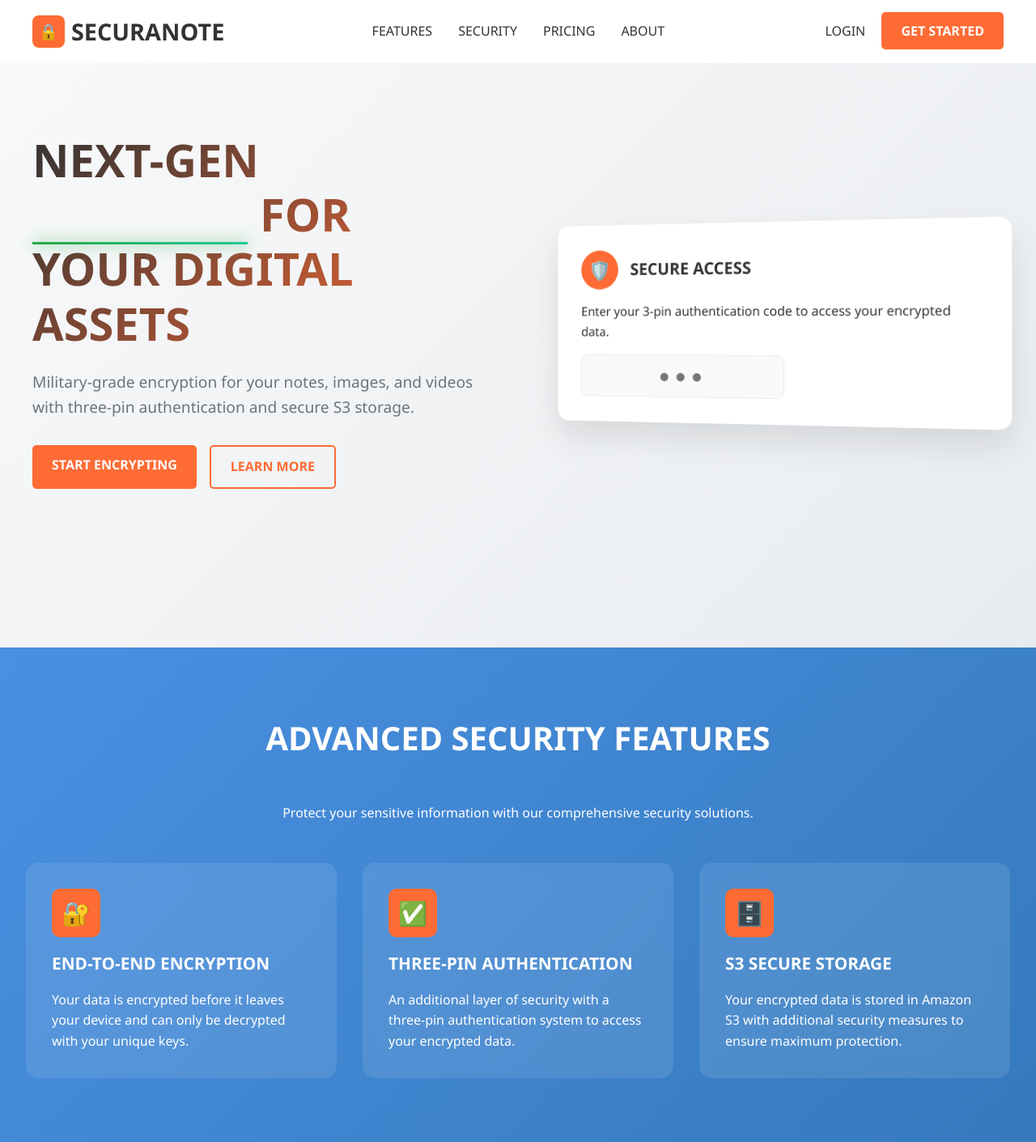
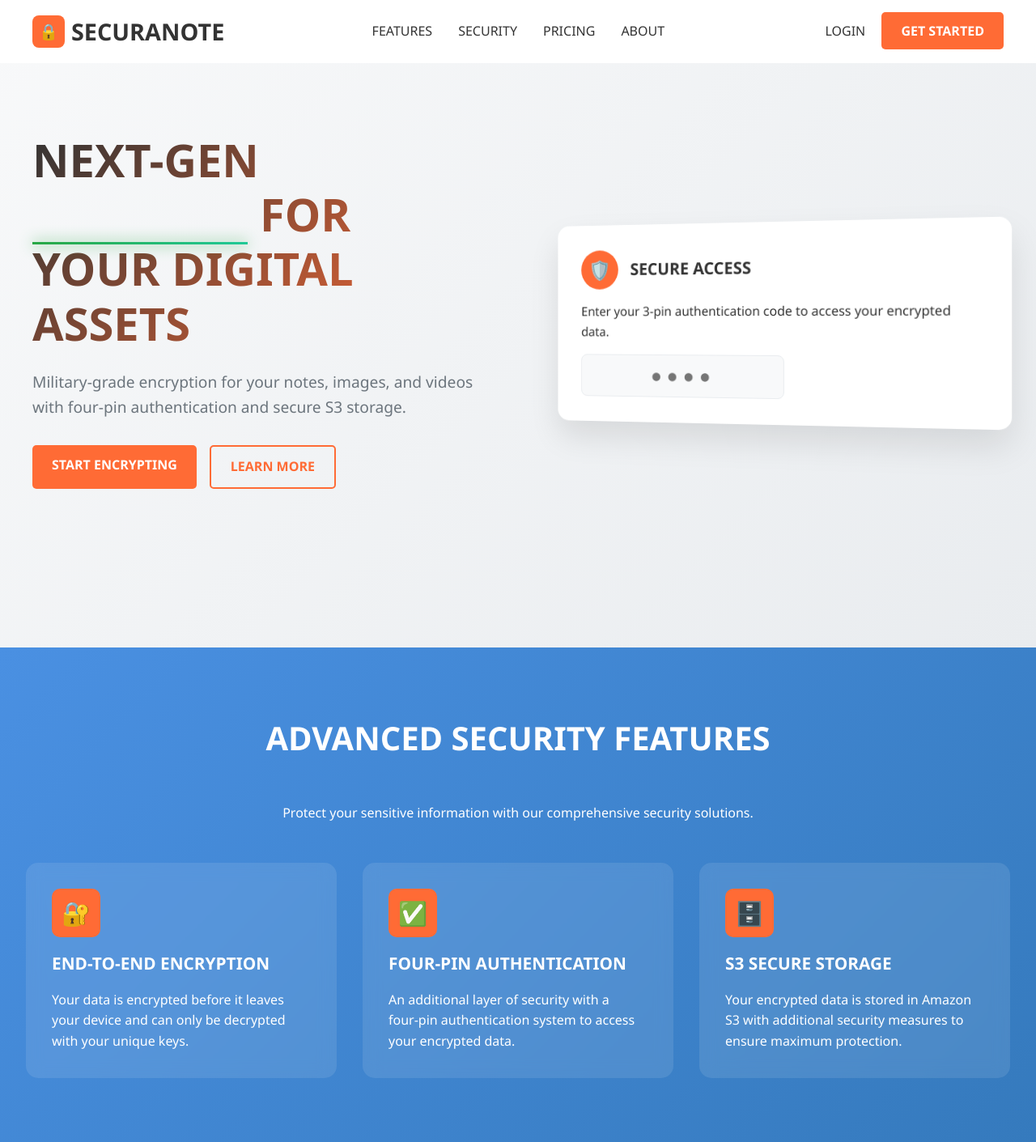
Before and after one commit to Aparna-26-02/Securanote, a Flask app: page / in a window 1280 px wide. Shown: the top 1411 px of the page at 81% size. Run offline with Flask 3, Linux system fonts and the light colour scheme; parts of the project's set-up code (start-up, migrations or seed data) failed here and were passed over.

Commit message:
Update index.html

```diff
--- a/Securanote/securanote/templates/index.html
+++ b/Securanote/securanote/templates/index.html
@@ -163,7 +163,7 @@
           ASSETS
         </h1>
         <p class="hero-subtitle">
-          Military-grade encryption for your notes, images, and videos with three-pin authentication and secure S3 storage.
+          Military-grade encryption for your notes, images, and videos with four-pin authentication and secure S3 storage.
         </p>
         <div class="hero-buttons">
           <a href="#" class="btn-primary">START ENCRYPTING</a>
@@ -174,7 +174,7 @@
         <div class="security-box">
           <h3><div class="shield-icon">🛡️</div>SECURE ACCESS</h3>
           <p>Enter your 3‑pin authentication code to access your encrypted data.</p>
-          <input type="text" class="pin-input" placeholder="● ● ●" readonly>
+          <input type="text" class="pin-input" placeholder="● ● ● ●" readonly>
         </div>
       </div>
     </div>
@@ -191,8 +191,8 @@
           <p>Your data is encrypted before it leaves your device and can only be decrypted with your unique keys.</p>
         </div>
         <div class="feature-card">
-          <div class="feature-icon">✅</div><h3>THREE-PIN AUTHENTICATION</h3>
-          <p>An additional layer of security with a three‑pin authentication system to access your encrypted data.</p>
+          <div class="feature-icon">✅</div><h3>FOUR-PIN AUTHENTICATION</h3>
+          <p>An additional layer of security with a four‑pin authentication system to access your encrypted data.</p>
         </div>
         <div class="feature-card">
           <div class="feature-icon">🗄️</div><h3>S3 SECURE STORAGE</h3>
@@ -236,7 +236,7 @@
         <div class="process-step"><div class="step-number">1</div><h3>UPLOAD</h3><p>Upload your notes, images, or videos to the SecuraNote platform.</p></div>
         <div class="process-step"><div class="step-number">2</div><h3>ENCRYPT</h3><p>Your data is encrypted with military-grade encryption algorithms.</p></div>
         <div class="process-step"><div class="step-number">3</div><h3>STORE</h3><p>Encrypted data is securely stored in Amazon S3 storage.</p></div>
-        <div class="process-step"><div class="step-number">4</div><h3>ACCESS</h3><p>Access your data anytime with your three-pin authentication.</p></div>
+        <div class="process-step"><div class="step-number">4</div><h3>ACCESS</h3><p>Access your data anytime with your four-pin authentication.</p></div>
       </div>
     </div>
   </section>
@@ -275,7 +275,7 @@
   <!-- Testimonial -->
   <section class="testimonial">
     <div class="testimonial-container">
-      <blockquote class="testimonial-text">"SecuraNote has completely transformed how we handle sensitive client information. The three‑pin authentication gives us peace of mind that our data is secure."</blockquote>
+      <blockquote class="testimonial-text">"SecuraNote has completely transformed how we handle sensitive client information. The four‑pin authentication gives us peace of mind that our data is secure."</blockquote>
       <div class="testimonial-author">
         <div class="author-avatar">👤</div>
         <div class="author-name">SARAH JOHNSON</div>
```
